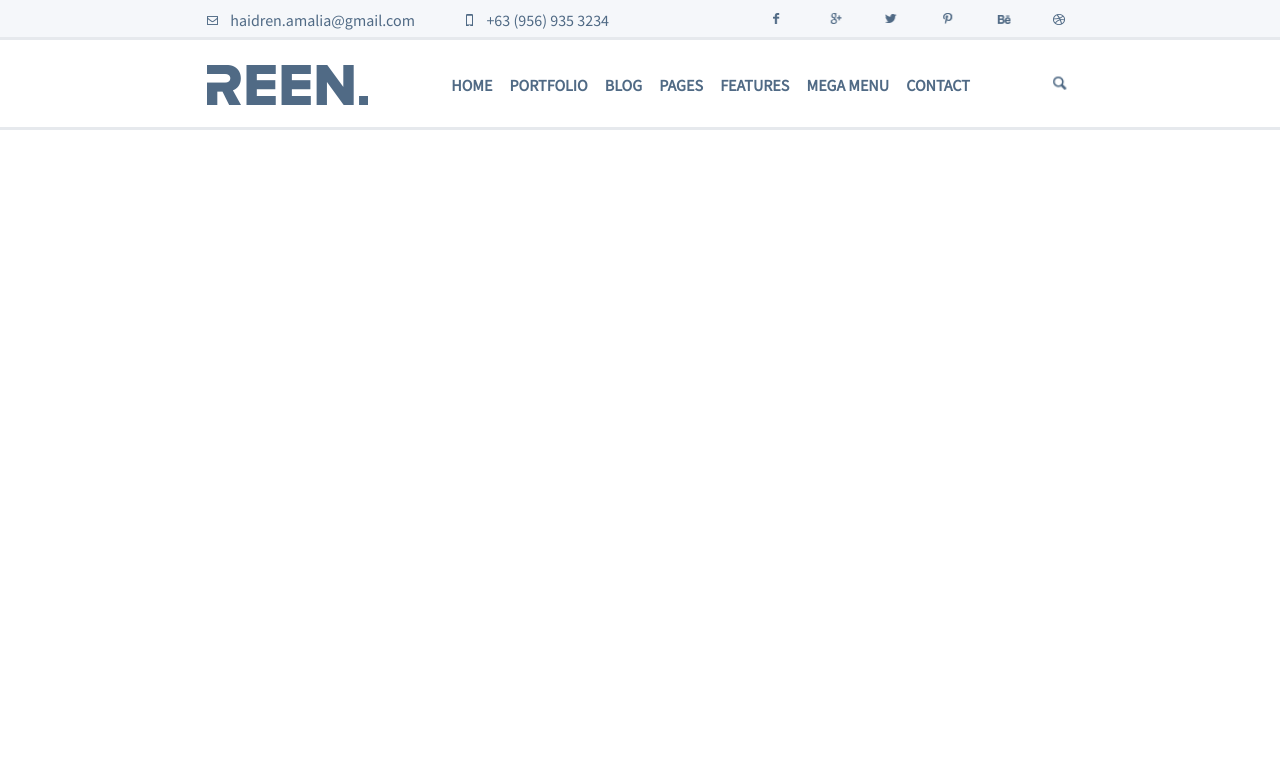
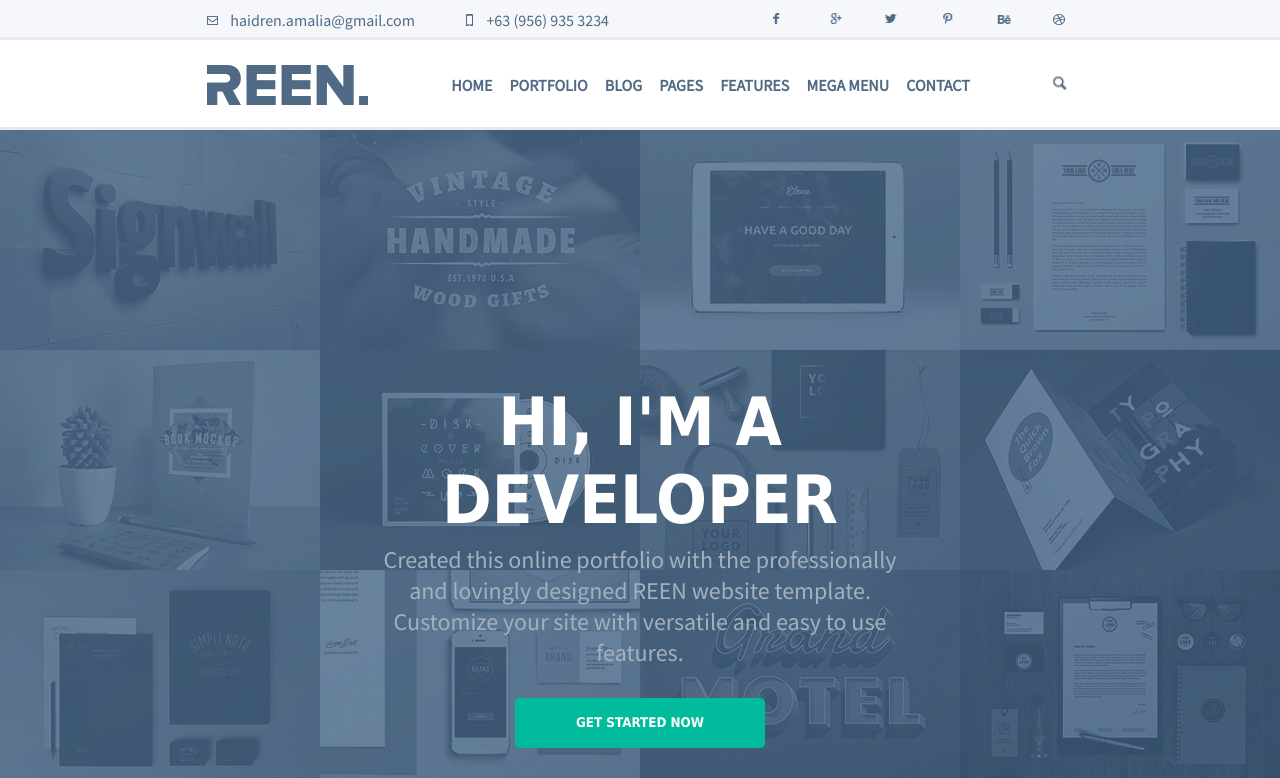
Before and after one commit to Haidoe/vue.reen, a Vue app: page / in a window 1280 px wide. Shown: the top 778 px of the page. Built offline with nearby package versions, Linux system fonts and the light colour scheme.

Commit message:
initial carousel update

```diff
--- a/src/App.vue
+++ b/src/App.vue
@@ -1,15 +1,18 @@
 <template>
   <div id="app">
     <MainHeader />
+    <MainCarousel />
   </div>
 </template>
 
 <script>
   import MainHeader from './components/MainHeader.vue'
+  import MainCarousel from './components/MainCarousel.vue'
 
   export default {
     components: {
-      MainHeader
+      MainHeader,
+      MainCarousel
     }
   }
 </script>
--- /dev/null
+++ b/src/components/MainCarousel.vue
@@ -0,0 +1,79 @@
+<template>
+    <section class="slider">
+			<div class="slider-container">
+				<div class="slider-content">
+					<p class="header"> Hi, I'm a developer </p>
+					<p>
+						Created this online portfolio with the professionally and lovingly designed REEN website template. Customize your site with versatile and easy to use features.
+					</p>
+					<button>GET STARTED NOW</button>
+				</div>
+			</div>
+		</section>
+</template>
+
+<style scoped>
+    section.slider {
+        height: 880px;
+        width: 100%;
+        margin: 0;
+        padding: 0;
+        background: url("../assets/images/carousel/carousel-1.png") no-repeat;
+        background-size: cover;
+    }
+
+    .slider .slider-container {
+        width: 70%;
+        height: inherit;
+        padding: 0;
+        margin: 0 auto;
+        display: flex;
+        justify-content: center;
+        align-items: center;
+        max-width: 1366px;
+    }
+
+    .slider .slider-container .slider-content {
+        text-align: center;
+        width: 60%;
+        margin: auto;
+    }
+
+    .slider .slider-container .slider-content p.header {
+        font-size: 50pt;
+        font-family: 'tahoma';
+        color: #FFF;
+        text-transform: uppercase;
+        margin: 0;
+        font-weight: bold;
+    }
+
+    .slider .slider-container .slider-content p {
+        font-size: 18pt;
+        font-family: "Source Sans Pro";
+        color:#A3B1BF;
+        margin: 5px 0;
+    }
+
+    .slider .slider-container .slider-content button {
+        color: #FFF;
+        height: 50px;
+        width: 250px;
+        display: flex;
+        justify-content: center;
+        align-items: center;
+        background: #00BC9C;
+        border: none;
+        margin: 10px auto;
+        border-radius: 5px;
+        font-size: 10pt;
+        font-family: "tahoma";
+        font-weight: bold;
+        margin-top: 30px;
+    }
+
+    .slider .slider-container .slider-content button:hover {
+        cursor: pointer;
+        background: #17A78B;
+    }
+</style>
```
Also changed, not shown: src/assets/images/carousel/carousel-1.png (added), src/assets/images/carousel/carousel-2.png (added).
